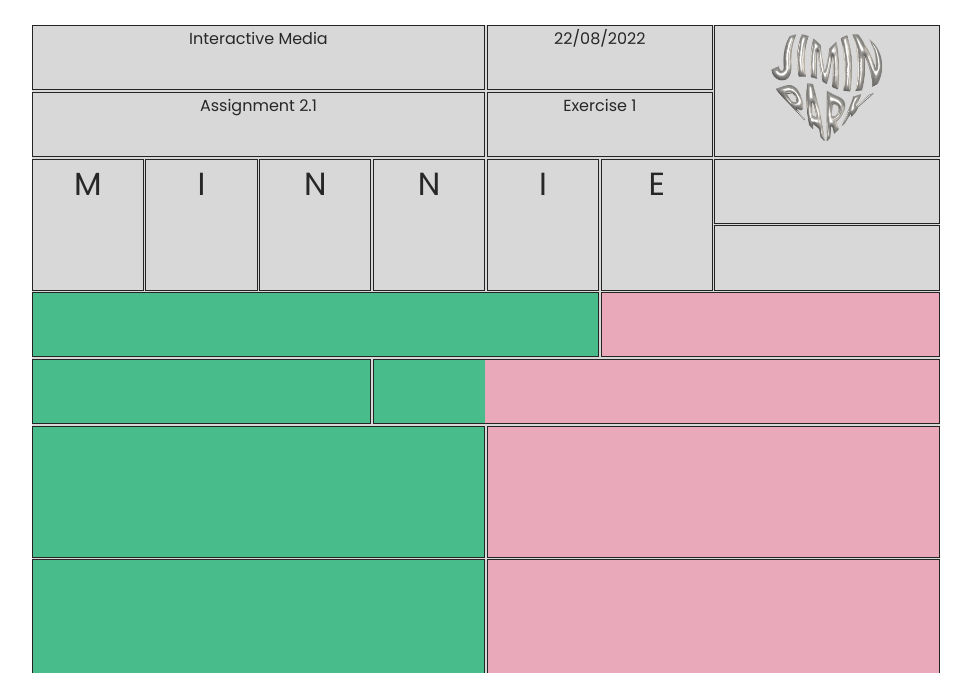
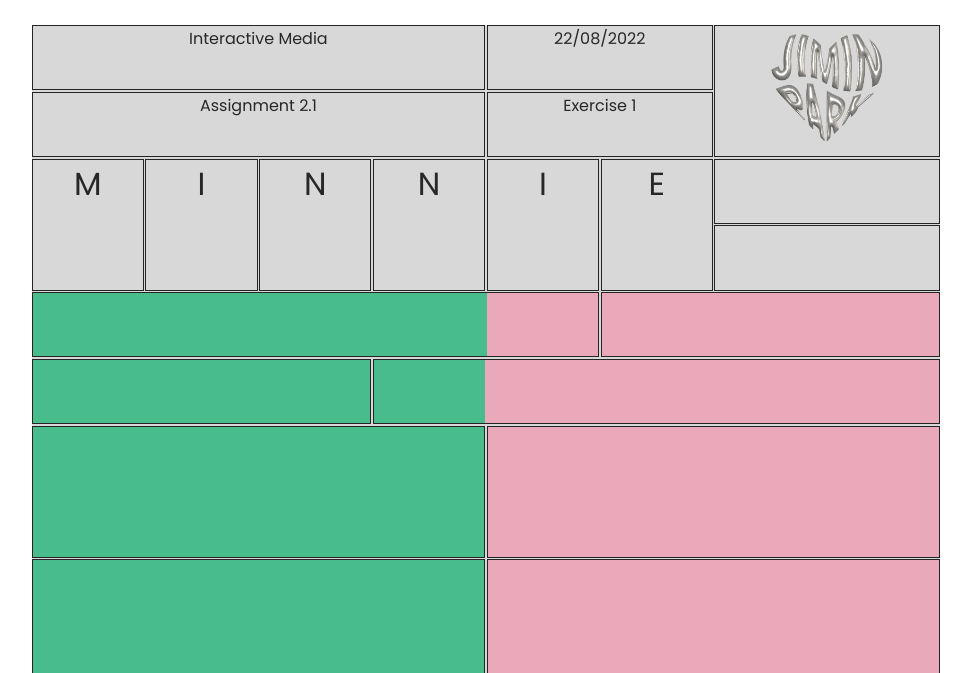
Before and after one commit to minnie427/minnie427.github.io, a plain HTML site: page exercise1/index.html in a window 1280 px wide. Shown: the top 673 px of the page, without its empty margins (154-1125 px from the left). Drawn offline with Linux system fonts and the light colour scheme.

Commit message:
Add files via upload

```diff
--- a/exercise1/index.html
+++ b/exercise1/index.html
@@ -5,11 +5,8 @@
     <head>
 
         <meta charset="utf-8" name="viewport" content="width=device-width, initial-scale=1.0">
-
         <link rel="stylesheet" href="style.css">
-
         <script src="script.js"></script>
-
         <link rel="preconnect" href="https://fonts.googleapis.com">
         <link rel="preconnect" href="https://fonts.gstatic.com" crossorigin>
         <link href="https://fonts.googleapis.com/css2?family=Poppins&display=swap" rel="stylesheet">
@@ -18,8 +15,8 @@
     </head>
 
     <body>
-
-     <!--    <div id="colourbox">
+<!-- I've tried to add these another div to add colour blocks but instead, I've added separate items with 'colourbox' id to add those colours. -->
+     <!-- <div id="colourbox">
             <div class="grid-item-two" id="colourbox1"></div>
             <div class="grid-item-two" id="colourbox2"></div>
         </div> -->
@@ -31,6 +28,7 @@
             <div class="grid-item-one" id="box-4">Exercise 1</div>
             <div class="grid-item-one" id="box-5">
                 <img src = "hearts1.jpg" width="120" height="120" > </div>
+                <!-- I've added this image to maintain the unified design with assignment1 -->
             <div class="grid-item-one" id="box-6">M</div>
             <div class="grid-item-one" id="box-6-1">I</div>
             <div class="grid-item-one" id="box-6-2">N</div>
@@ -41,6 +39,7 @@
             <div class="grid-item-one" id="box-7-1"></div>
             <div class="grid-item-one" id="box-8"></div>
             <div class="grid-item-one" id="box-8-1"></div>
+            <div class="colourbox" id="box-8-2"></div>
             <div class="grid-item-one" id="box-9"></div>
             <div class="grid-item-one" id="box-9-1"></div>
             <div class="colourbox" id="box-9-2"></div>
--- a/exercise1/style.css
+++ b/exercise1/style.css
@@ -4,6 +4,7 @@
 }
 
 :root{
+    /* Main colours were chosen based on the reference, "Strelka Institute - Anna Kulachek.jpg" */
     --col-01: #272727;
     --col-02: #eaa9bb;
     --col-03: #48bc8a;
@@ -15,12 +16,12 @@
 
 body {
     background-color: white;
-    /* margin:3%; */
     font-family: 'Poppins', sans-serif;
     color: var(--col-01);
     text-align: center;
+
 }
-
+/*I wanted to put colour blocks under main grid container, but I just added another grid item to add colours */
 /* .grid-item-two{
      background-color: #dc38a3;
     width: 71vw;
@@ -31,20 +32,10 @@ body {
 } */
 
 #colourbox{
-  /*   background-color: var(--col-02); */
-  /*   width: 71vw;
-    height: 100vh;
-
-    margin: 0 auto;
-    display: grid;
-    grid-gap: 0.1rem;
-    border: var(--border-01); */
     border: var(--border-01);
-
-
 }
 
-/* This is the main page grid, i broke it into 4 x4 and then had several subfrids */
+/* This is the main page grid, i broke it into 8 x 12  */
 #grid-container-bg{
     background-color: var(--col-04);
     width: 71vw;
@@ -55,16 +46,13 @@ body {
     margin: 0 auto;
     display: grid;
     grid-gap: 0.1rem;
-
+    /* fr stands for fractions */
     grid-template-columns: 1fr 1fr 1fr 1fr 1fr 1fr 1fr 1fr;
     grid-template-rows: 1fr 1fr 1fr 1fr 1fr 1fr 1fr 1fr 1fr 1fr 1fr 1fr;
-
-
 }
 
 .grid-item-one{
     border: var(--border-01);
-    /* justify-content: center; */
 }
 
 #box-1 {
@@ -155,6 +143,16 @@ body {
     background-color: var(--col-02);
 }
 
+/* I had to add these borders separately to make it look like it's just one box(box8) */
+#box-8-2 {
+    grid-row: 5/6;
+    grid-column: 5/6;
+    background-color: var(--col-02);
+    border-top: var(--border-02);
+    border-right: var(--border-02);
+    border-bottom: var(--border-02);
+}
+
 #box-9 {
     grid-row: 6/7;
     grid-column: 1/4;
@@ -168,7 +166,7 @@ body {
     background-color: var(--col-02);
 
 }
-
+/* I had to add these borders separately to make it look like it's just one box(box9-1) */
 #box-9-2 {
     grid-row: 6/7;
     grid-column: 4/5;
```
